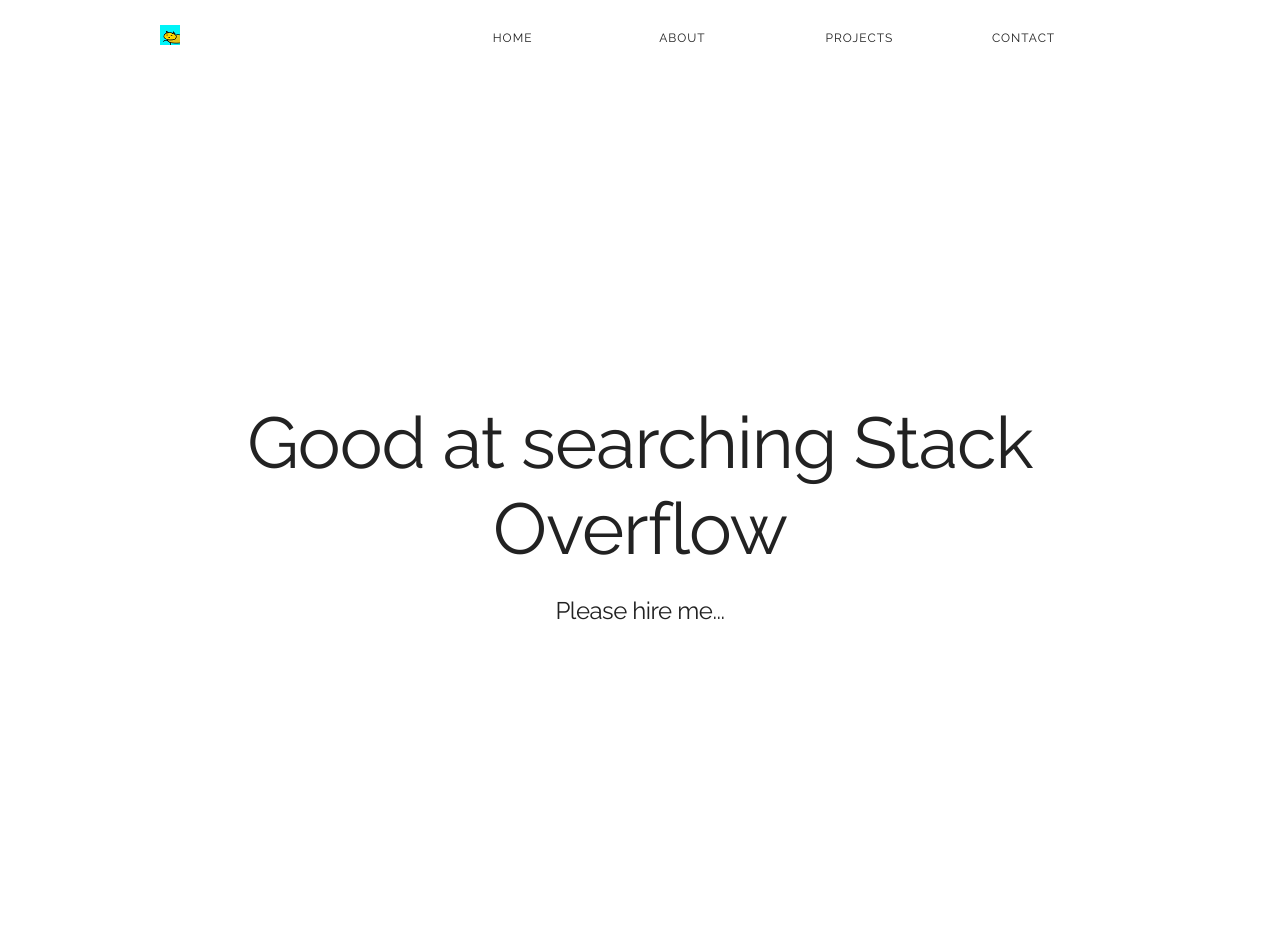
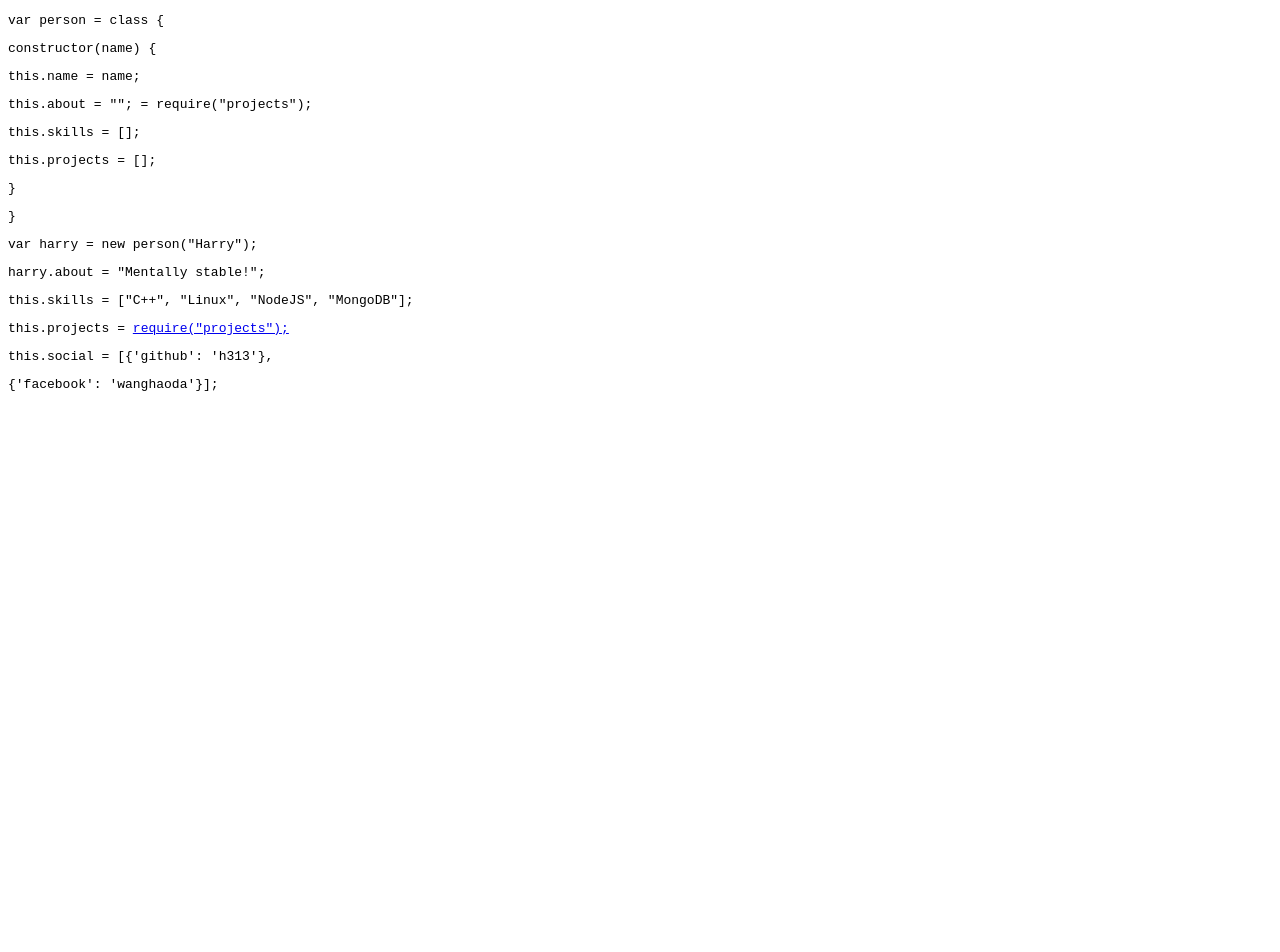
Before and after one commit to rootw4re/h313.github.io, a Jekyll site: the page built from index.html, in a window 1280 px wide. Shown: the top 952 px of the page. Built offline with Jekyll 4.4.1, drawn with Linux system fonts in a browser that asks for light colours; nearby versions of some CDN libraries; after the commit the page ends 900 px from its top, so only the background shows below that; some of the changed text lies outside the part shown.

Commit message:
switch to js style thing

```diff
--- a/_includes/footer.html
+++ /dev/null
@@ -1,5 +0,0 @@
-<footer>
-  <div class="container">
-    <p>Made by <a href="mailto:arandomawesomegeek@gmail.com">Haoda Wang.</a></p>
-  </div>
-</footer>
--- a/_includes/head.html
+++ b/_includes/head.html
@@ -1,10 +1,7 @@
 <head>
   <title>{{ page.title }} | {{ site.title }}</title>
   <meta name="viewport" content="width=device-width, initial-scale=1">
-  <link rel="stylesheet" href="https://maxcdn.bootstrapcdn.com/font-awesome/4.7.0/css/font-awesome.min.css">
-  <link rel="stylesheet" href="https://cdnjs.cloudflare.com/ajax/libs/skeleton/2.0.4/skeleton.min.css">
   <link rel="stylesheet" href="{{ 'css/style.css' | prepend: site.url }}">
-  <link rel="stylesheet" href="https://fonts.googleapis.com/css?family=Raleway">
 
   <script src="https://code.jquery.com/jquery-3.1.1.min.js"></script>
   <script>
--- a/_includes/header.html
+++ /dev/null
@@ -1,22 +0,0 @@
-<nav>
-  <div class="container">
-    <div class="row">
-      <div class="one column">
-        <a href="{{ 'index.html' | prepend:site.url }}" style="text-align: center;"><img alt="Haoda Wang" src="{{ 'assets/avatar.png' | prepend:site.url }}"></a>
-      </div>
-      <div class="three columns"><p></p></div>
-      <div class="two columns">
-        <a href="{{ 'index.html' | prepend:site.url }}" class="navbarLink">Home</a>
-      </div>
-      <div class="two columns">
-        <a href="{{ 'about' | prepend:site.url }}" class="navbarLink">About</a>
-      </div>
-      <div class="two columns">
-        <a href="{{ 'projects' | prepend:site.url }}" class="navbarLink">Projects</a>
-      </div>
-      <div class="two columns">
-        <a href="{{ 'social' | prepend:site.url }}" class="navbarLink">Contact</a>
-      </div>
-    </div>
-  </div>
-</nav>
--- a/_layouts/default.html
+++ b/_layouts/default.html
@@ -2,12 +2,9 @@
 <html>
 {% include head.html %}
 <body>
-  {% include header.html %}
   <main class="content">
-    <br><br><br>
     {{ content }}
   </main>
-  {% include footer.html %}
 </body>
 <br>
 </html>
--- a/css/home.css
+++ /dev/null
@@ -1,16 +0,0 @@
-.coolThing {
-  background-image: url('https://raw.githubusercontent.com/h313/h313.github.io/master/assets/background1.png');
-  height: 400px;
-  display: flex;
-  justify-content: center;
-  width: 100%;
-  align-items: center;
-}
-
-.topThing {
-  height: 800px;
-  max-height: 800px;
-  display: block;
-  justify-content: center;
-  align-items: center;
-}
--- a/css/style.css
+++ b/css/style.css
@@ -1,27 +1,4 @@
 html {
-  position: relative;
+  font-family: monospace;
   min-height: 100%;
 }
-
-body {
-  margin: 0 0 100px;
-  padding: 25px;
-}
-
-footer {
-  position: absolute;
-  left: 0;
-  bottom: 0;
-  width: 100%;
-  overflow:hidden;
-}
-
-.navbarLink {
-  text-transform: uppercase;
-  font-size: 12px;
-  font-weight: 300;
-  letter-spacing: .1rem;
-  text-decoration: none;
-  color: #222;
-  text-align: center;
-}
--- a/index.html
+++ b/index.html
@@ -3,38 +3,20 @@ title: Home
 layout: default
 ---
 
-<div class="container topThing">
-  <div class="row" style="position: relative;top: 50%;transform: translateY(-50%);">
-    <h1 style="text-align: center; font-size: 72px;"><span id="title">This Guy Can't Make Websites</span></h1>
-    <h5 style="text-align: center;">Please hire me...</h5>
-  </div>
+<div>
+  <p>var person = class {</p>
+  <p>  constructor(name) {</p>
+  <p>    this.name = name;</p>
+  <p>    this.about = ""; = require("projects");</p>
+  <p>    this.skills = [];</p>
+  <p>    this.projects = [];</p>
+  <p>  }</p>
+  <p>}</p>
+
+  <p>var harry = new person("Harry");</p>
+  <p>harry.about = "Mentally stable!";</p>
+  <p>this.skills = ["C++", "Linux", "NodeJS", "MongoDB"];</p>
+  <p>this.projects = <a href="{{ 'projects.html' | prepend: site.url }}">require("projects");</a></p>
+  <p>this.social = [{'github': 'h313'},</p>
+  <p>               {'facebook': 'wanghaoda'}];</p>
 </div>
-<br><br>
-<h1 style="text-align: center;">Product Features</h1>
-<div class="coolThing">
-  <div class="container">
-    <div class="row">
-      <div class="four columns">
-        <h3 style="color: white; text-align: center;">5/7</h3>
-        <h5 style="color: white; text-align: center;">skill at making jokes and offending people!</h5>
-      </div>
-      <div class="four columns">
-        <h3 style="color: white; text-align: center;">1</h3>
-        <h5 style="color: white; text-align: center;">important computer broken irreparably so far</h5>
-      </div>
-      <div class="four columns">
-        <h3 style="color: white; text-align: center;">100</h3>
-        <h5 style="color: white; text-align: center;">Reasons why you should hire this weird guy!</h5>
-      </div>
-    </div>
-  </div>
-</div>
-<br>
-<div class="container">
-  <div class="row">
-    <p>Why are you even down here? Go on and <a href="/projects">take a look</a> at all my stuff pls.</p>
-  </div>
-</div>
-
-<link rel="stylesheet" href="{{ 'css/home.css' | prepend: site.url }}">
-<script src="{{ 'js/home.js' | prepend: site.url }}"></script>
--- a/js/home.js
+++ b/js/home.js
@@ -1,60 +1,15 @@
-var state = 0;
-function doThing() {
-  switch(state) {
-    case 0:
-      $("#title").text("Some guy");
-      break;
-    case 1:
-      $("#title").text("Family and Friends Tech Support");
-      break;
-    case 2:
-      $("#title").text("Good at searching Stack Overflow");
-      break;
-    case 3:
-      $("#title").text("Will code for money");
-      break;
-    case 4:
-      $("#title").text("Good with current cloud tech things");
-      break;
-    case 5:
-      $("#title").text("Sadly still a student");
-      break;
-    case 6:
-      $("#title").text("Happens to be a Christian");
-      break;
-    case 7:
-      $("#title").text("Kind of Hungry Right Now");
-      break;
-    case 8:
-      $("#title").text("Getting a sandwich");
-      break;
-    case 9:
-      $("#title").text("Out of sandwiches");
-      break;
-    case 10:
-      $("#title").text("Will do Linux tricks for food");
-      break;
-    case 11:
-      $("#title").text("Can write things and make you feel my pain");
-      break;
-    case 12:
-      $("#title").text("Mentally stable!");
-      break;
-    case 13:
-      $("#title").text("Can draw lines");
-      break;
-    case 14:
-      $("#title").text("Can copy and paste code");
-      break;
-    case 15:
-      $("#title").text("Finally found some food");
-      break;
-    default:
-      $("#title").text("Makes broken websites");
-      break;
+var person = class {
+  constructor(name) {
+    this.name = name;
+    this.about = ""; = require("projects");
+    this.skills = [];
+    this.projects = [];
   }
-  if(++state==16) {
-    state = 0;
-  }
-};
-setInterval(doThing, 1500);
+}
+
+var harry = new person("Harry");
+harry.about = "Mentally stable!";
+this.skills = ["C++", "Linux", "NodeJS", "MongoDB"];
+this.projects = require("projects");
+this.social = [{'github': 'h313'},
+               {'facebook': 'wanghaoda'}];
```
Also changed, not shown: css/projects.css (deleted, +0 -9 lines).
